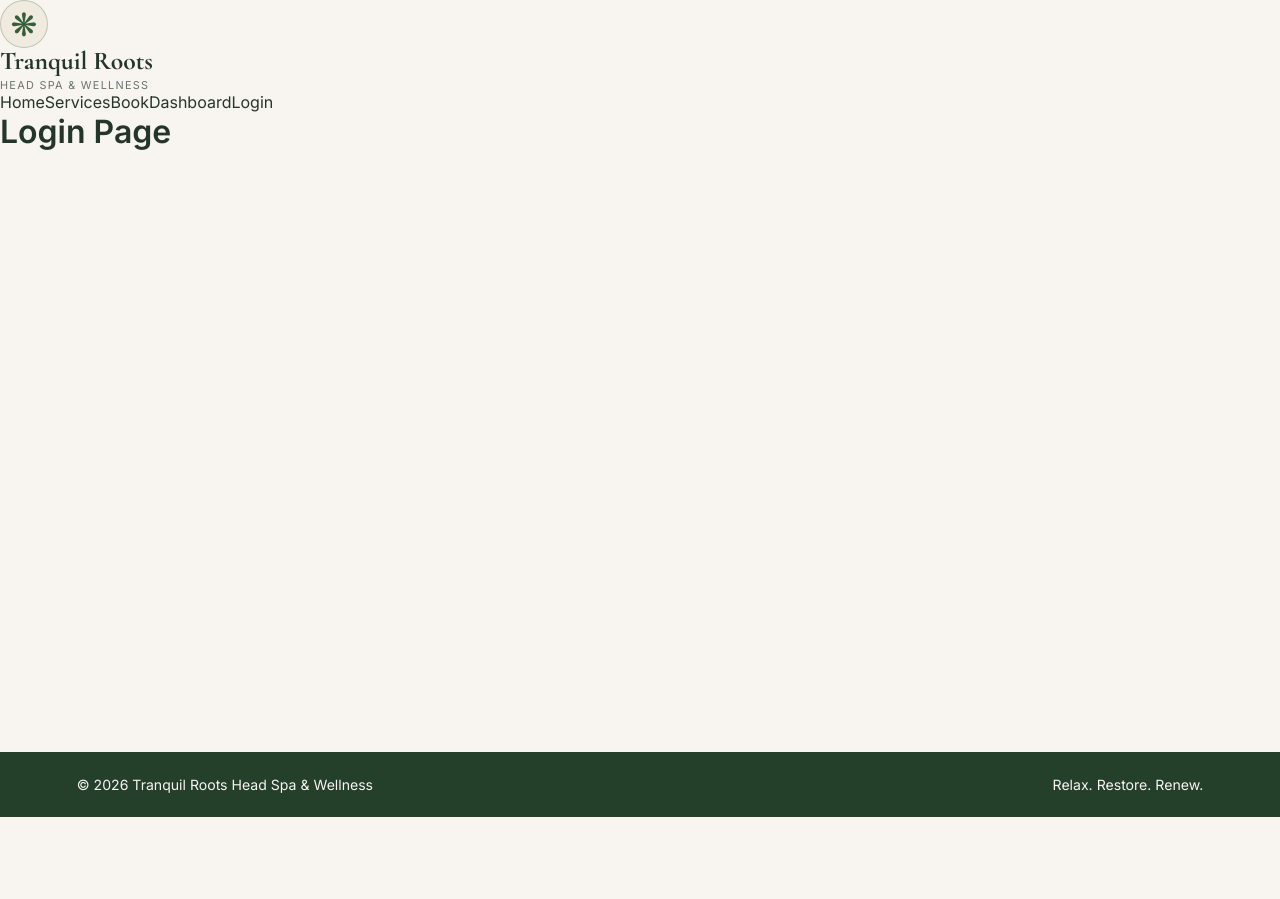
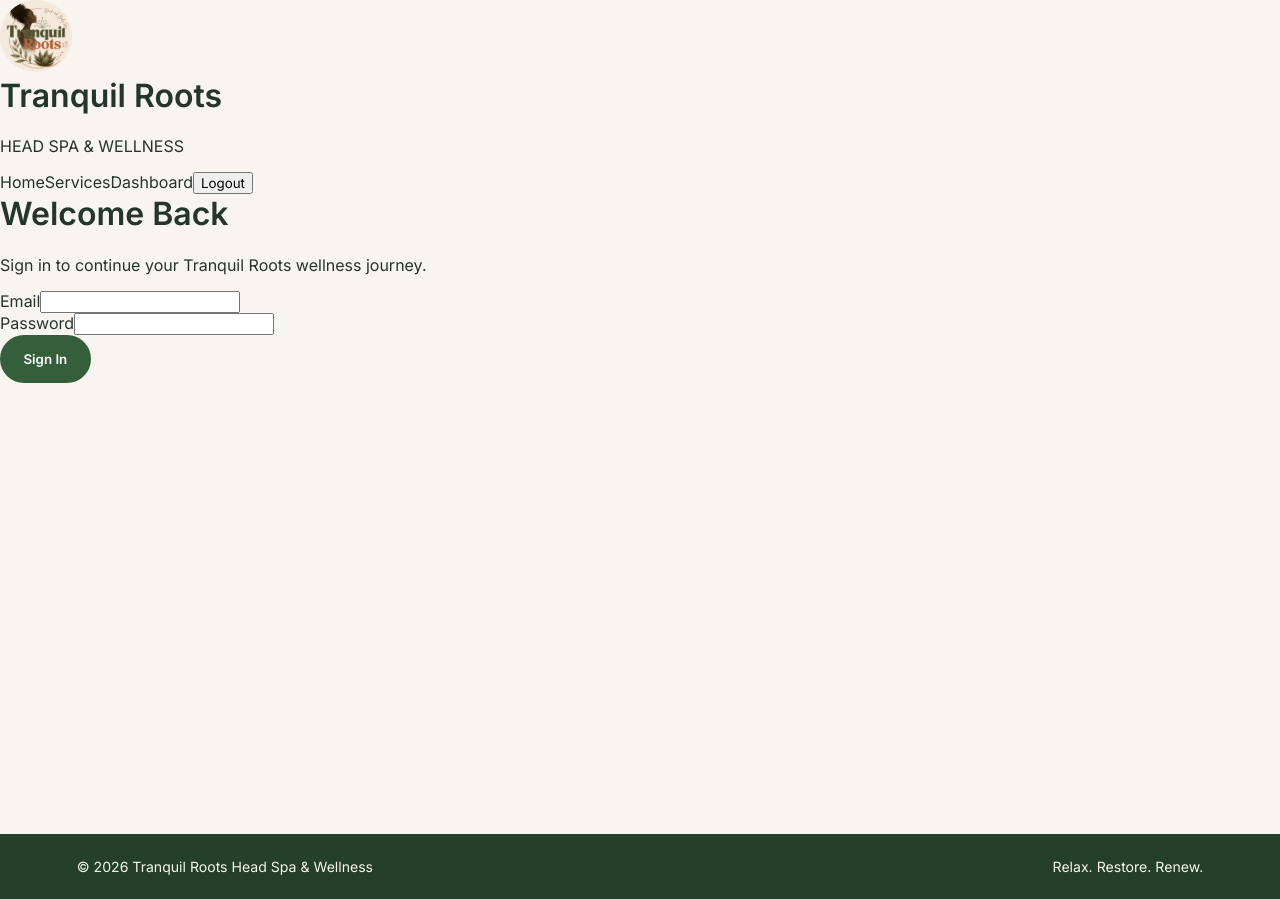
Before and after one commit to KJ986/Tranquil-Roots, a React (Vite) app in the folder client/: page /login in a window 1280 px wide. Before the commit the page ends 817 px from the top, so only its background shows below. Built offline with nearby package versions, Linux system fonts and the light colour scheme; sample sign-in values are in the browser's storage.

Commit message:
Added logout and protected frontend routes

```diff
--- a/client/src/App.jsx
+++ b/client/src/App.jsx
@@ -2,6 +2,7 @@ import { Routes, Route } from "react-router-dom";
 
 import Navbar from "./components/Navbar";
 import Footer from "./components/Footer";
+import ProtectedRoute from "./components/ProtectedRoute";
 
 import Home from "./pages/Home";
 import Login from "./pages/Login";
@@ -11,7 +12,6 @@ import Booking from "./pages/Booking";
 import Dashboard from "./pages/Dashboard";
 import NotFound from "./pages/NotFound";
 import ServiceDetails from "./pages/ServiceDetails";
-
 import EditBooking from "./pages/EditBooking";
 
 function App() {
@@ -22,15 +22,46 @@ function App() {
       <main>
         <Routes>
           <Route path="/" element={<Home />} />
+
           <Route path="/login" element={<Login />} />
+
           <Route path="/register" element={<Register />} />
+
           <Route path="/services" element={<Services />} />
-          <Route path="/services/:id" element={<ServiceDetails />} />
-          <Route path="/book/:serviceId" element={<Booking />} />
-          <Route path="/dashboard" element={<Dashboard />} />
+
+          <Route
+            path="/services/:id"
+            element={<ServiceDetails />}
+          />
+
+          <Route
+            path="/book/:serviceId"
+            element={
+              <ProtectedRoute>
+                <Booking />
+              </ProtectedRoute>
+            }
+          />
+
+          <Route
+            path="/dashboard"
+            element={
+              <ProtectedRoute>
+                <Dashboard />
+              </ProtectedRoute>
+            }
+          />
+
+          <Route
+            path="/bookings/:bookingId/edit"
+            element={
+              <ProtectedRoute>
+                <EditBooking />
+              </ProtectedRoute>
+            }
+          />
+
           <Route path="*" element={<NotFound />} />
-        <Route path="/bookings/:bookingId/edit" element={<EditBooking />}
-        />
         </Routes>
       </main>
 
--- a/client/src/components/Navbar.jsx
+++ b/client/src/components/Navbar.jsx
@@ -1,26 +1,59 @@
-import { Link, NavLink } from "react-router-dom";
+import { NavLink, useNavigate } from "react-router-dom";
 import logo from "../assets/tranquil-roots-logo.png";
 import "../styles/Navbar.css";
 
 function Navbar() {
+  const navigate = useNavigate();
+
+  const token = localStorage.getItem("token");
+
+  const handleLogout = () => {
+    localStorage.removeItem("token");
+    navigate("/login");
+  };
+
   return (
     <header className="navbar">
-      <Link className="navbar__brand" to="/">
-        <span className="navbar__icon">❋</span>
+      <div className="navbar__brand">
+        <img
+          src={logo}
+          alt="Tranquil Roots logo"
+          className="navbar__logo"
+        />
 
-  <span className="navbar__brand-text">
-    <strong>Tranquil Roots</strong>
-    <small>Head Spa & Wellness</small>
-  </span>
-</Link>
+        <div>
+          <h1>Tranquil Roots</h1>
+          <p>HEAD SPA & WELLNESS</p>
+        </div>
+      </div>
 
+      <nav
+        className="navbar__links"
+        aria-label="Main navigation"
+      >
+        <NavLink to="/">Home</NavLink>
 
-      <nav className="navbar__links" aria-label="Main navigation">
-        <NavLink to="/">Home</NavLink>
         <NavLink to="/services">Services</NavLink>
-        <NavLink to="/booking">Book</NavLink>
-        <NavLink to="/dashboard">Dashboard</NavLink>
-        <NavLink to="/login">Login</NavLink>
+
+        {token ? (
+          <>
+            <NavLink to="/dashboard">
+              Dashboard
+            </NavLink>
+
+            <button
+              type="button"
+              className="nav-logout"
+              onClick={handleLogout}
+            >
+              Logout
+            </button>
+          </>
+        ) : (
+          <NavLink to="/login">
+            Login
+          </NavLink>
+        )}
       </nav>
     </header>
   );
--- /dev/null
+++ b/client/src/components/ProtectedRoute.jsx
@@ -0,0 +1,13 @@
+import { Navigate } from "react-router-dom";
+
+function ProtectedRoute({ children }) {
+    const token = localStorage.getItem("token");
+
+    if (!token) {
+        return <Navigate to="/login" replace />;
+    }
+
+    return children;
+}
+
+export default ProtectedRoute;
--- a/client/src/pages/EditBooking.jsx
+++ b/client/src/pages/EditBooking.jsx
@@ -39,7 +39,7 @@ function EditBooking() {
         }
 
         setBooking(data.booking);
-        setBookingCreated(true);
+
 
         setFormData({
           firstName: data.booking.contact.firstName,
@@ -118,28 +118,6 @@ function EditBooking() {
       setIsSaving(false);
     }
   };
-
-if (bookingCreated) {
-  return (
-    <main className="booking-success">
-      <h1>Booking Confirmed! 🌿</h1>
-
-      <p>
-        Your {service.name} appointment has been created successfully.
-      </p>
-
-      <WellnessTips serviceName={service.name} />
-
-      <button
-        className="button button--primary"
-        type="button"
-        onClick={() => navigate("/dashboard")}
-      >
-        View My Appointments
-      </button>
-    </main>
-  );
-}
 
 
   if (!booking) {
--- a/client/src/pages/Login.jsx
+++ b/client/src/pages/Login.jsx
@@ -1,5 +1,113 @@
+import { useState } from "react";
+import { useNavigate } from "react-router-dom";
+
 function Login() {
-    return <h1>Login Page</h1>;
+  const navigate = useNavigate();
+
+  const [formData, setFormData] = useState({
+    email: "",
+    password: "",
+  });
+
+  const [message, setMessage] = useState("");
+  const [isLoading, setIsLoading] = useState(false);
+
+  const handleChange = (event) => {
+    const { name, value } = event.target;
+
+    setFormData((previousData) => ({
+      ...previousData,
+      [name]: value,
+    }));
+  };
+
+  const handleSubmit = async (event) => {
+    event.preventDefault();
+
+    try {
+      setIsLoading(true);
+      setMessage("");
+
+      const response = await fetch(
+        "http://localhost:5000/api/auth/login",
+        {
+          method: "POST",
+          headers: {
+            "Content-Type": "application/json",
+          },
+          body: JSON.stringify({
+            email: formData.email,
+            password: formData.password,
+          }),
+        }
+      );
+
+      const data = await response.json();
+
+      if (!response.ok) {
+        throw new Error(
+          data.message || "Unable to log in."
+        );
+      }
+
+      localStorage.setItem("token", data.token);
+
+      navigate("/dashboard");
+    } catch (error) {
+      console.error(error);
+      setMessage(error.message);
+    } finally {
+      setIsLoading(false);
+    }
+  };
+
+  return (
+    <main className="login-page">
+      <h1>Welcome Back</h1>
+
+      <p>
+        Sign in to continue your Tranquil Roots wellness journey.
+      </p>
+
+      <form onSubmit={handleSubmit}>
+        <div className="form-group">
+          <label htmlFor="email">Email</label>
+
+          <input
+            id="email"
+            type="email"
+            name="email"
+            value={formData.email}
+            onChange={handleChange}
+            required
+          />
+        </div>
+
+        <div className="form-group">
+          <label htmlFor="password">Password</label>
+
+          <input
+            id="password"
+            type="password"
+            name="password"
+            value={formData.password}
+            onChange={handleChange}
+            required
+          />
+        </div>
+
+        {message && <p>{message}</p>}
+
+        <button
+          className="button button--primary"
+          type="submit"
+          disabled={isLoading}
+        >
+          {isLoading ? "Signing In..." : "Sign In"}
+        </button>
+      </form>
+    </main>
+  );
 }
 
 export default Login;
```
Also changed, not shown: 1 other file (tests, documents, lock files or other folders).
